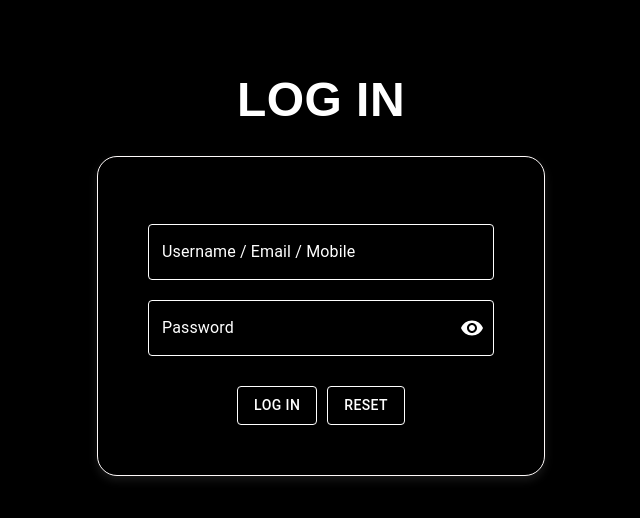
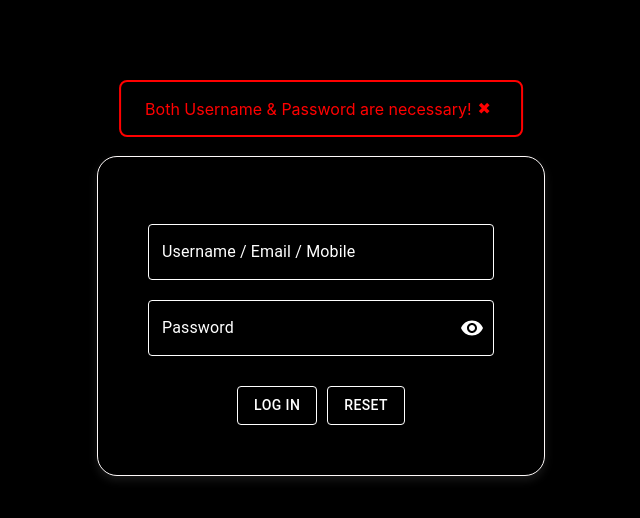
Before and after one commit to Shivamingale3/shivam-ingale-frontend, a React (Create React App) app: page /auth/login in a window 1280 px wide. Both pictures are taken after a click on the button "LOG IN". Shown: the top 518 px of the page, without its empty margins (319-959 px from the left). Built offline with nearby package versions, Linux system fonts and the light colour scheme.

Commit message:
[ADD]: AlertMessageComponent

```diff
--- /dev/null
+++ b/src/Admin/Components/styledComponents/AlertMessageComponent.js
@@ -0,0 +1,87 @@
+import React, { useState, useEffect } from "react";
+import PropTypes from "prop-types";
+
+const AlertMessageComponent = ({ message, status, onClose }) => {
+    const [isVisible, setIsVisible] = useState(true);
+
+    // Determine border color based on status
+    const getBorderColor = () => {
+        switch (status) {
+            case "success":
+                return "green";
+            case "warning":
+                return "orange";
+            case "error":
+                return "red";
+            default:
+                return "white";
+        }
+    };
+
+    // Auto-hide after 5 seconds
+    useEffect(() => {
+        const timer = setTimeout(() => {
+            setIsVisible(false);
+            if (onClose) onClose();
+        }, 5000);
+
+        return () => clearTimeout(timer);
+    }, [onClose]);
+
+    // Close alert manually
+    const handleClose = () => {
+        setIsVisible(false);
+        if (onClose) onClose();
+    };
+
+    if (!isVisible) return null;
+
+    return (
+        <div
+            style={{
+                position: "fixed",
+                top: "10%",
+                left: "50%",
+                transform: "translateX(-50%)",
+                backgroundColor: "black",
+                color: `${getBorderColor()}`,
+                border: `2px solid ${getBorderColor()}`,
+                borderRadius: "8px",
+                padding: "16px 24px",
+                zIndex: 1000,
+                display: "flex",
+                justifyContent: "space-between",
+                alignItems: "center",
+                minWidth: "300px",
+                maxWidth: "500px",
+                boxShadow: "0px 4px 10px rgba(0, 0, 0, 0.5)",
+            }}
+        >
+            <span>{message}</span>
+            <button
+                onClick={handleClose}
+                style={{
+                    background: "transparent",
+                    color: `${getBorderColor()}`,
+                    border: "none",
+                    fontSize: "16px",
+                    cursor: "pointer",
+                }}
+            >
+                ✖
+            </button>
+        </div>
+    );
+};
+
+AlertMessageComponent.propTypes = {
+    message: PropTypes.string.isRequired,
+    status: PropTypes.oneOf(["success", "warning", "error"]).isRequired,
+    onClose: PropTypes.func,
+};
+
+AlertMessageComponent.defaultProps = {
+    onClose: null,
+};
+
+export default AlertMessageComponent;
--- a/src/Admin/Pages/LogIn.js
+++ b/src/Admin/Pages/LogIn.js
@@ -2,11 +2,20 @@ import { Grid2, Typography } from "@mui/material";
 import React, { useState } from "react";
 import CustomButton from '../Components/styledComponents/CustomButton';
 import CustomTextField from "../Components/styledComponents/CustomTextField";
+import AlertMessageComponent from '../Components/styledComponents/AlertMessageComponent';
+import { EOperationStatus } from '../../utils/Enum';
 
 const LogIn = () => {
   const [formValues, setFormValues] = useState({
     username: "",
     password: "",
+  });
+
+  const [operationStatus, setOperationStatus] = useState({
+    error: false,
+    success: false,
+    warning: false,
+    message: "",
   });
 
   const handleChange = (event) => {
@@ -19,7 +28,12 @@ const LogIn = () => {
 
   const handleSubmit = () => {
     if (!formValues.username || !formValues.password) {
-      alert("Both username and password are required.");
+      setOperationStatus({
+        error: true,
+        success: false,
+        warning: false,
+        message: "Both Username & Password are necessary!",
+      });
       return;
     }
     console.log(formValues);
@@ -31,6 +45,15 @@ const LogIn = () => {
       password: "",
     });
   };
+
+  const onClose = () => {
+    setOperationStatus({
+      error: false,
+      success: false,
+      warning: false,
+      message: "",
+    });
+  }
 
   return (
     <Grid2
@@ -121,6 +144,13 @@ const LogIn = () => {
           />
         </Grid2>
       </Grid2>
+      {operationStatus.error && (
+        <AlertMessageComponent
+          message={operationStatus.message}
+          status={EOperationStatus.ERROR}
+          onClose={onClose}
+        />
+      )}
     </Grid2>
   );
 };
--- /dev/null
+++ b/src/utils/Enum.js
@@ -0,0 +1,5 @@
+export const EOperationStatus = {
+    SUCCESS: "success",
+    WARNING: "warning",
+    ERROR: "error",
+}
```
